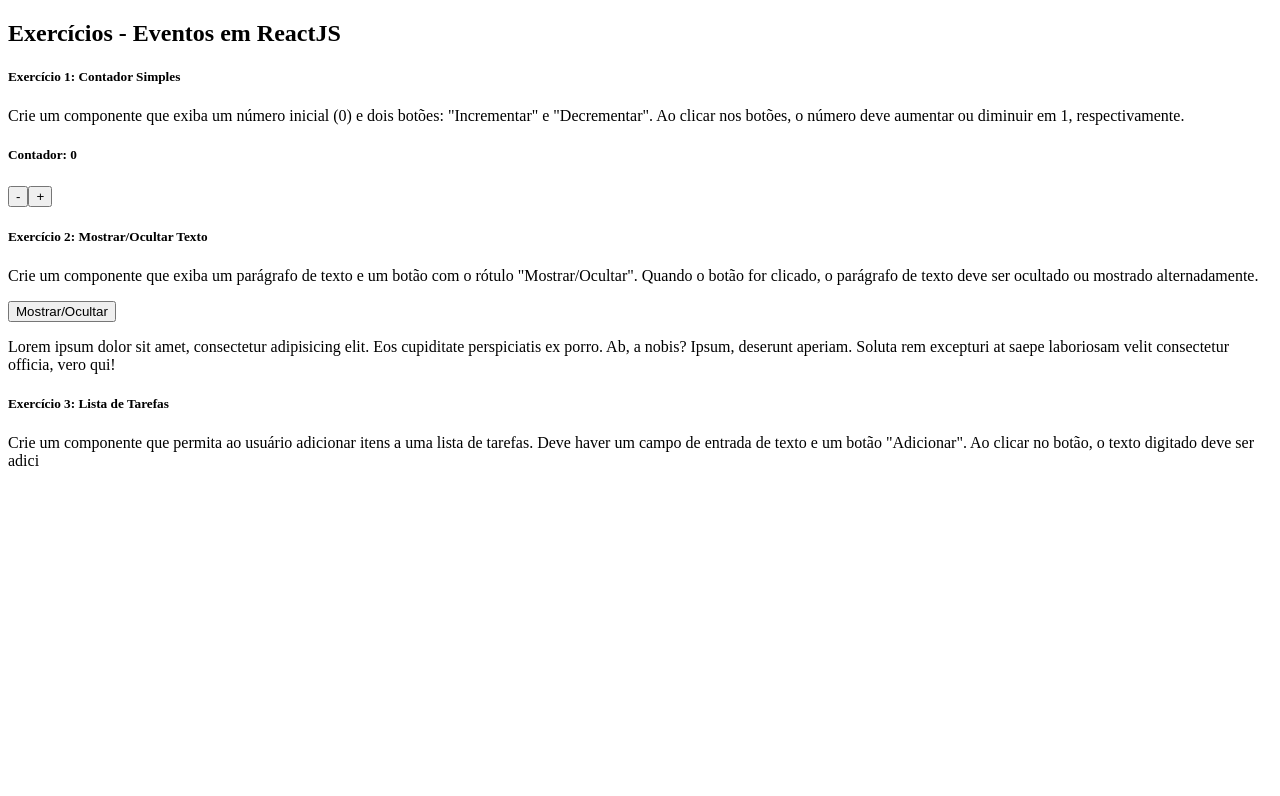
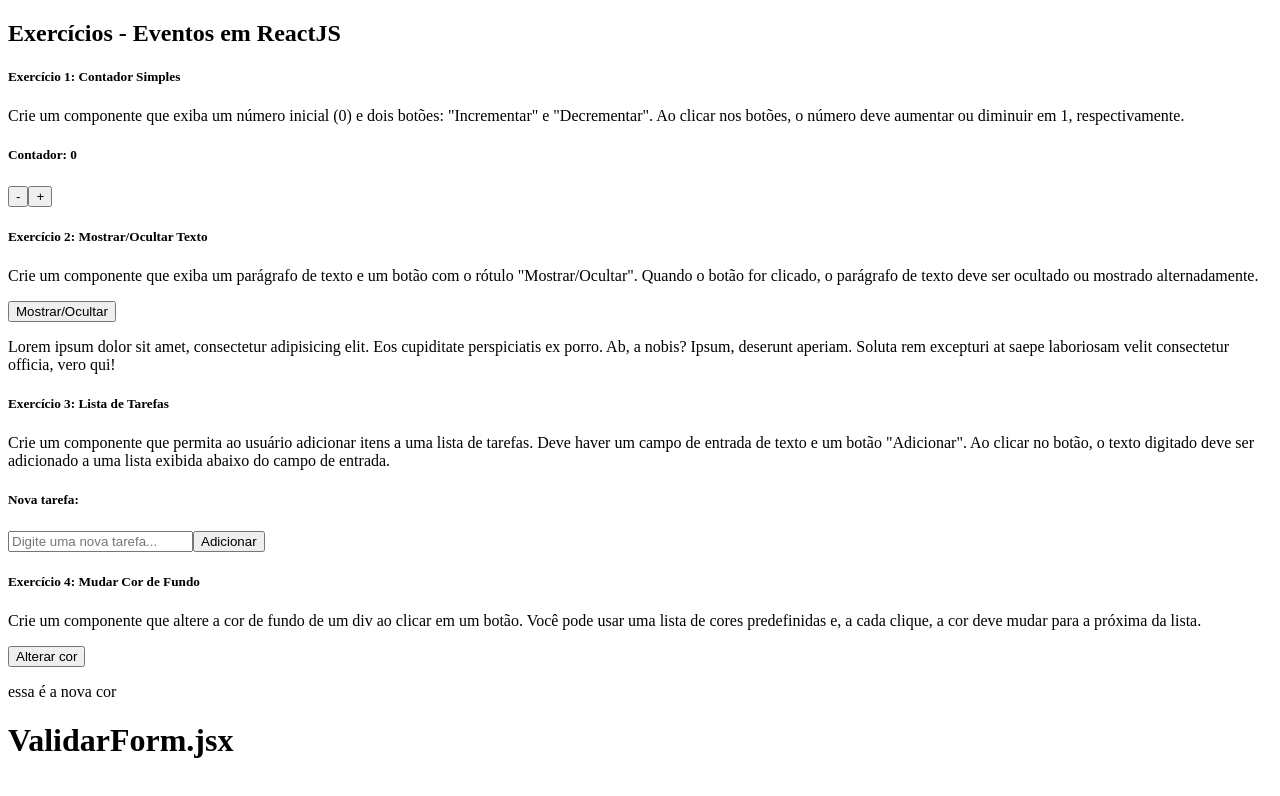
Before and after one commit to silvamaarcus/exercicios-react-eventos, a React (Vite) app: page / in a window 1280 px wide. Shown: the top 796 px of the page. Built offline with nearby package versions, Linux system fonts and the light colour scheme; the HTML template or start-up script is replaced by a standard one.

Commit message:
Add exercicios resolvidos: Lista de Tarefas | Mudar Cor de Fundo

```diff
--- a/src/App.jsx
+++ b/src/App.jsx
@@ -1,6 +1,8 @@
 import Contador from "./pages/Contador";
 import EsconderTexto from "./pages/EsconderTexto";
 import ListaDeTarefas from "./pages/ListaDeTarefas";
+import MudarCor from "./pages/MudarCor";
+import ValidarForm from "./pages/ValidarForm";
 
 function App() {
   return (
@@ -9,6 +11,8 @@ function App() {
       <Contador />
       <EsconderTexto />
       <ListaDeTarefas />
+      <MudarCor />
+      <ValidarForm />
     </>
   );
 }
--- a/src/css/sass/_layout.scss
+++ b/src/css/sass/_layout.scss
@@ -370,3 +370,8 @@ $gutter: 32px;
 }
 
 // <===================== FIM DA CONFIGURAÇÃO PADRÃO =====================>
+
+.new-color {
+  border: 1px solid $black-light;
+  padding: 8px;
+}
--- a/src/css/style.css
+++ b/src/css/style.css
@@ -529,6 +529,11 @@
   background-color: rgba(27, 105, 210, 0.2);
 }
 
+.new-color {
+  border: 1px solid #151b26;
+  padding: 8px;
+}
+
 .s-0 {
   margin: 0;
   padding: 0;
@@ -1597,6 +1602,14 @@ body::-webkit-scrollbar-thumb {
 svg,
 img {
   width: 100%;
+}
+
+li {
+  list-style: none;
+  font-family: "Rubik", sans-serif;
+  font-size: 16px;
+  line-height: 26px;
+  font-weight: 200;
 }
 
 .icon {
--- a/src/css/style.scss
+++ b/src/css/style.scss
@@ -56,6 +56,11 @@ img {
   //height: auto;
 }
 
+li {
+  list-style: none;
+  @include typeface-2(p3, desktop);
+}
+
 @import "sass/menu";
 @import "sass/icons";
 @import "sass/buttons";
--- a/src/pages/Contador/index.jsx
+++ b/src/pages/Contador/index.jsx
@@ -24,7 +24,7 @@ const Contador = () => {
 
           <div className="mt-3">
             <h5>Contador: {contador}</h5>
-            <div className="w-25 mt-3 p-0">
+            <div className="mt-3 p-0">
               <button type="button" className="btn mr-3" onClick={menosUm}>
                 -
               </button>
--- a/src/pages/ListaDeTarefas/index.jsx
+++ b/src/pages/ListaDeTarefas/index.jsx
@@ -1,6 +1,24 @@
 import { useState } from "react";
 
 const ListaDeTarefas = () => {
+  // 'input': armazena o texto atual digitado no campo de entrada.
+  const [input, setInput] = useState("");
+  // 'tarefa': armazena a lista de tarefas adicionadas.
+  const [tarefa, setTarefa] = useState([]);
+
+  // Função p/ atualizar o estado 'input', sempre que o valor do campo de entrada muda. Aqui usamos o evento onChange, pois trata de uma mudança de dados.
+  const pegarValorInput = (e) => {
+    setInput(e.target.value);
+  };
+
+  // Adiciona o valor de 'tarefa' à lista de tarefas, se 'tarefa' não estiver vazio (após remover espaços em branco).
+  const addTarefa = () => {
+    if (input.trim()) {
+      setTarefa([...tarefa, input]);
+      setInput(""); // Limpar o input, após a tarefa ser adicionada.
+    }
+  };
+
   return (
     <>
       <div className="container m-0 py-0">
@@ -9,10 +27,32 @@ const ListaDeTarefas = () => {
           <p className="my-3">
             Crie um componente que permita ao usuário adicionar itens a uma
             lista de tarefas. Deve haver um campo de entrada de texto e um botão
-            "Adicionar". Ao clicar no botão, o texto digitado deve ser adici
+            "Adicionar". Ao clicar no botão, o texto digitado deve ser
+            adicionado a uma lista exibida abaixo do campo de entrada.
           </p>
 
-          <div className="mt-3"></div>
+          <div className="mt-3">
+            <h5>Nova tarefa:</h5>
+            <div className="flex-start-row mt-3">
+              <input
+                type="text"
+                className="w-50"
+                value={input}
+                onChange={pegarValorInput}
+                placeholder="Digite uma nova tarefa..."
+              />
+              <button className="btn ml-3" onClick={addTarefa}>
+                Adicionar
+              </button>
+            </div>
+            <ul>
+              {tarefa.map((item, index) => (
+                <li className="my-1 color-green" key={index}>
+                  {item}
+                </li>
+              ))}
+            </ul>
+          </div>
         </div>
       </div>
     </>
--- /dev/null
+++ b/src/pages/MudarCor/index.jsx
@@ -0,0 +1,43 @@
+import { useState } from "react";
+
+const MudarCor = () => {
+  const [cores] = useState(["green", "blue", "red", "orange", "navyblue"]);
+  const [corAtualIndex, setCorAtualIndex] = useState("");
+
+  const mudarCor = () => {
+    // Usamos operador de módulo '%' para garantir que o índice volte ao início da lista quando atinge o final.
+    const proximoIndex = (corAtualIndex + 1) % cores.length;
+    setCorAtualIndex(proximoIndex);
+  };
+
+  return (
+    <>
+      <div className="container m-0 py-0">
+        <div className="card my-3 p-2">
+          <h5 className="color-primary">Exercício 4: Mudar Cor de Fundo</h5>
+          <p className="my-3">
+            Crie um componente que altere a cor de fundo de um div ao clicar em
+            um botão. Você pode usar uma lista de cores predefinidas e, a cada
+            clique, a cor deve mudar para a próxima da lista.
+          </p>
+
+          <div className="mt-3 flex-start-row">
+            <button className="btn mr-3" onClick={mudarCor}>
+              Alterar cor
+            </button>
+            <div
+              className="new-color"
+              style={{
+                backgroundColor: cores[corAtualIndex],
+                transition: ".3s ease",
+              }}
+            >
+              <p className="uppercase color-white">essa é a nova cor</p>
+            </div>
+          </div>
+        </div>
+      </div>
+    </>
+  );
+};
+export default MudarCor;
--- /dev/null
+++ b/src/pages/ValidarForm/index.jsx
@@ -0,0 +1,8 @@
+const ValidarForm = () => {
+  return (
+    <>
+      <h1>ValidarForm.jsx</h1>
+    </>
+  );
+};
+export default ValidarForm;
```
Also changed, not shown: 1 other file (tests, documents, lock files or other folders).
